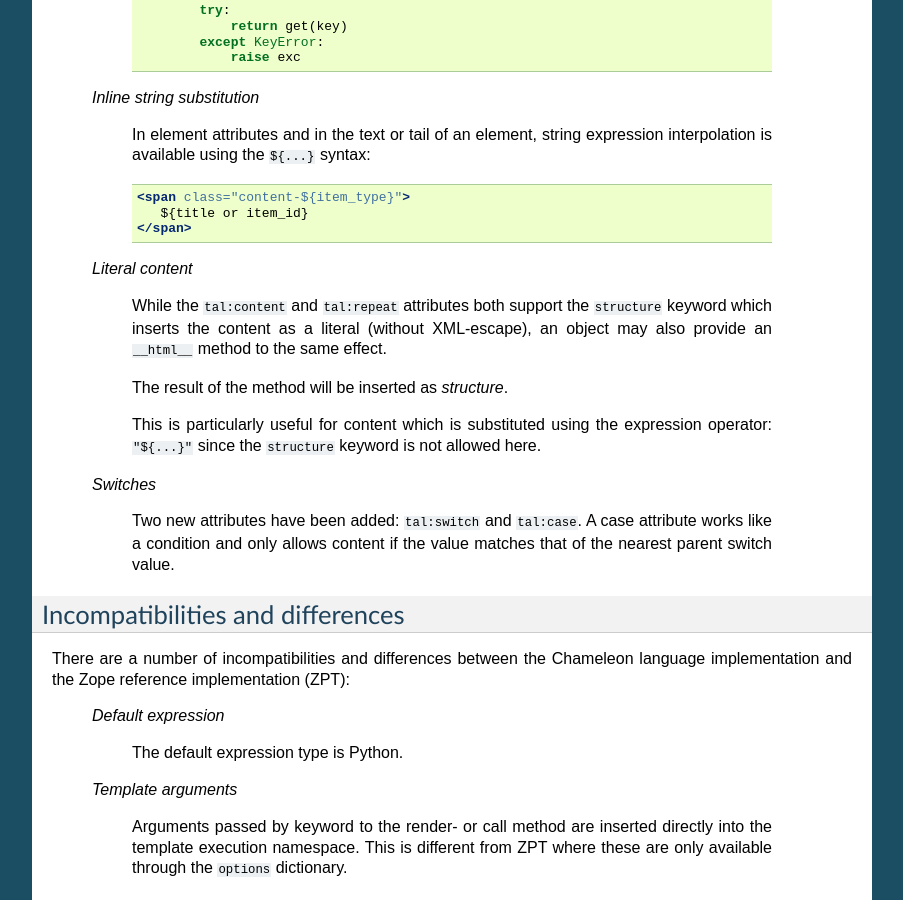
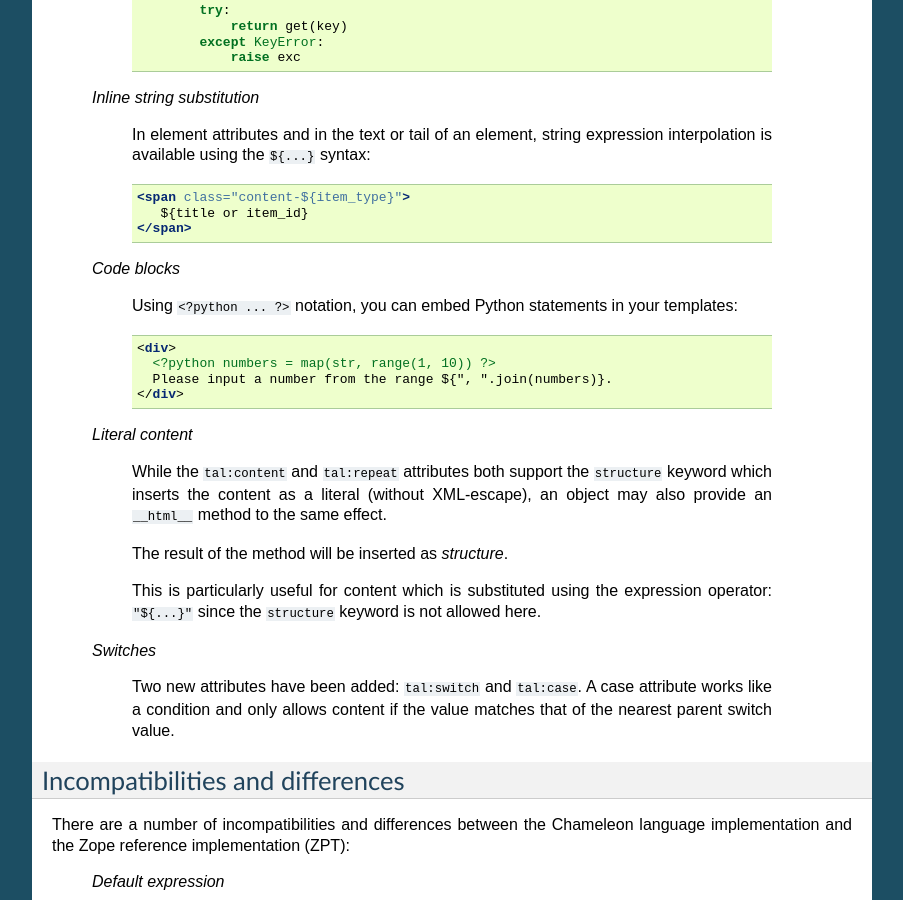
Before and after one commit to malthe/chameleon, a Sphinx documentation site: the page built from docs/reference.rst, in a window 1280 px wide and 900 px high, scrolled down 25274 px. Shown: the whole window, without its empty margins (198-1101 px from the left). Built offline with Sphinx 7.4.7, drawn with Linux system fonts in a browser that asks for light colours.

Commit message:
Mention code blocks in the language extensions section.

```diff
--- a/docs/reference.rst
+++ b/docs/reference.rst
@@ -1592,6 +1592,18 @@ comes with a number of new features. Some take inspiration from
              ${title or item_id}
           </span>
 
+    *Code blocks*
+
+        Using ``<?python ... ?>`` notation, you can embed Python
+        statements in your templates:
+
+        .. code-block:: html
+
+          <div>
+            <?python numbers = map(str, range(1, 10)) ?>
+            Please input a number from the range ${", ".join(numbers)}.
+          </div>
+
     *Literal content*
 
        While the ``tal:content`` and ``tal:repeat`` attributes both
```
